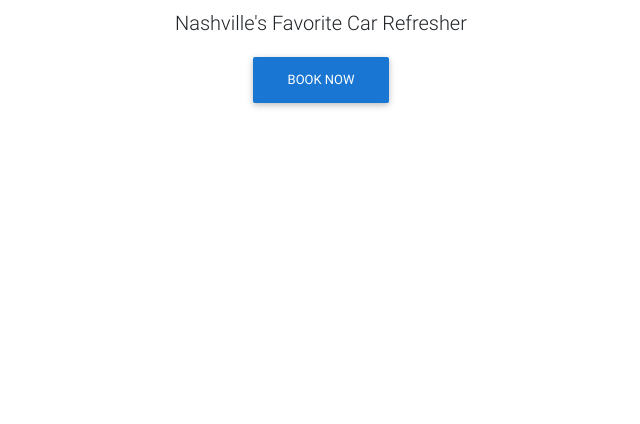
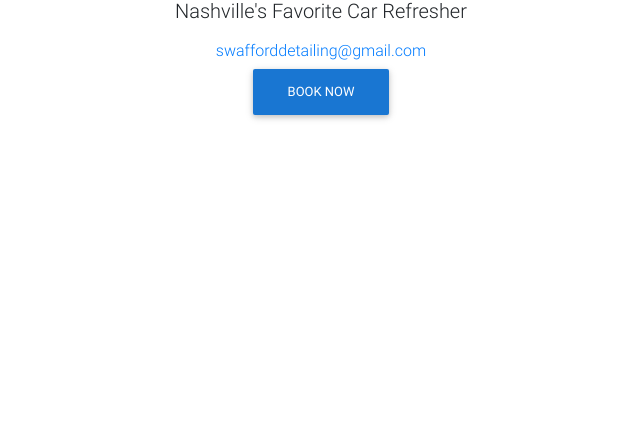
Before and after one commit to Swafforddetailing/swafforddetailing.com, a plain HTML site: page index.html in a window 1280 px wide. Shown: the part 376-800 px from the top of the page, without its empty margins (319-959 px from the left). Drawn offline with Linux system fonts and the light colour scheme.

Commit message:
Update index.html

```diff
--- a/index.html
+++ b/index.html
@@ -24,7 +24,12 @@
       <h1 class="animated fadeIn mb-4">Swafford Detailing</h1>
 
       <h5 class="animated fadeIn mb-3">Nashville's Favorite Car Refresher</h5>
-        <a href="https://calendly.com/swafford-detailing"><button type="button" class="btn btn-blue">Book Now</button></a>
+
+      <p><a href="mailto:swafforddetailing@gmail.com?subject=Hi">swafforddetailing@gmail.com</a></p>
+
+      <a href="https://calendly.com/swafford-detailing">
+        <button type="button" class="btn btn-blue">Book Now</button>
+      </a>
     </div>
   </div>
   <!-- /Start your project here-->
```
